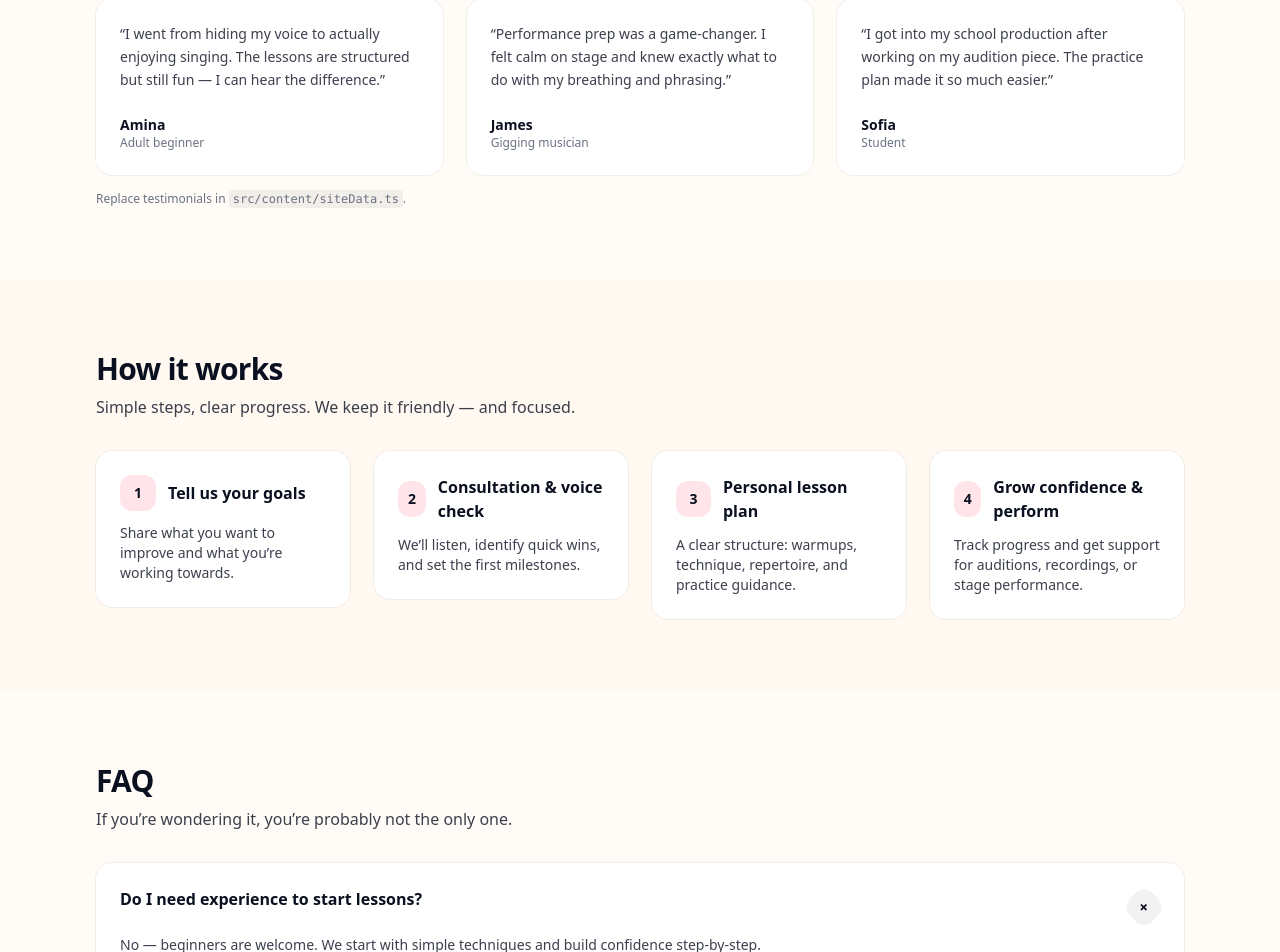
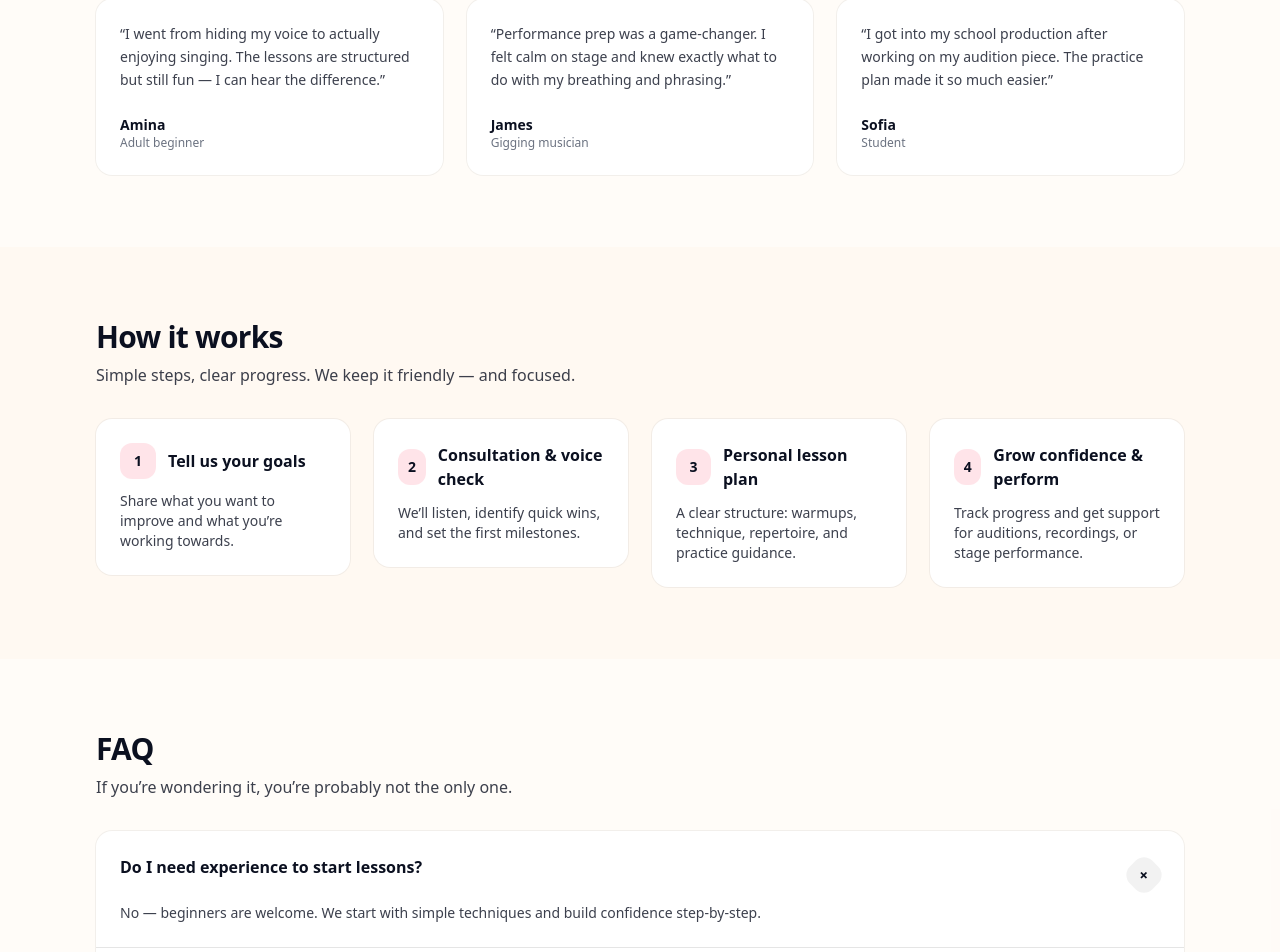
Before and after one commit to samsdead/sing-and-perform, a Next.js app: page / in a window 1280 px wide. Shown: the part 1732-2684 px from the top of the page. Built offline with nearby package versions, Linux system fonts and the light colour scheme.

Commit message:
placeholders

```diff
--- a/src/components/home/Testimonials.tsx
+++ b/src/components/home/Testimonials.tsx
@@ -25,10 +25,6 @@ export function Testimonials() {
           </Card>
         ))}
       </div>
-
-      <p className="mt-4 text-xs text-muted">
-        Replace testimonials in <code className="rounded bg-black/5 px-1 py-0.5">src/content/siteData.ts</code>.
-      </p>
     </Section>
   );
 }
```
